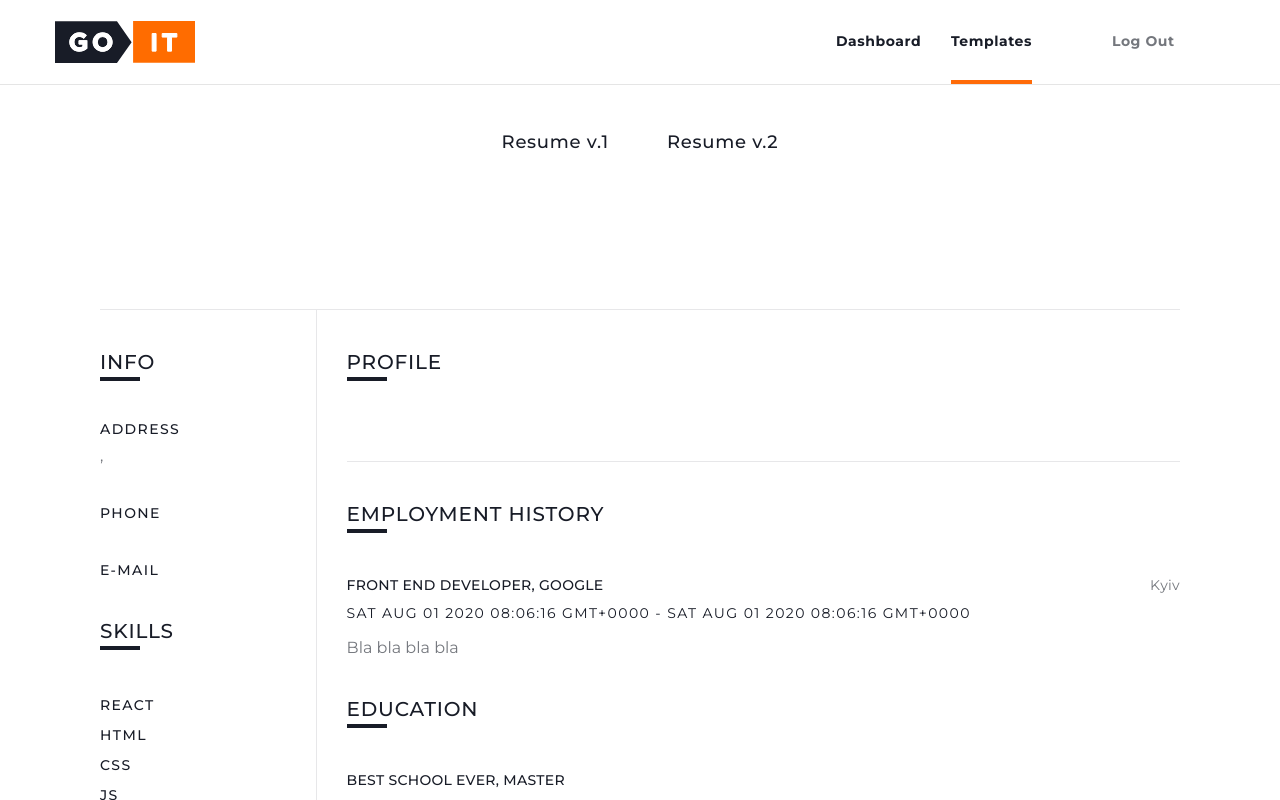
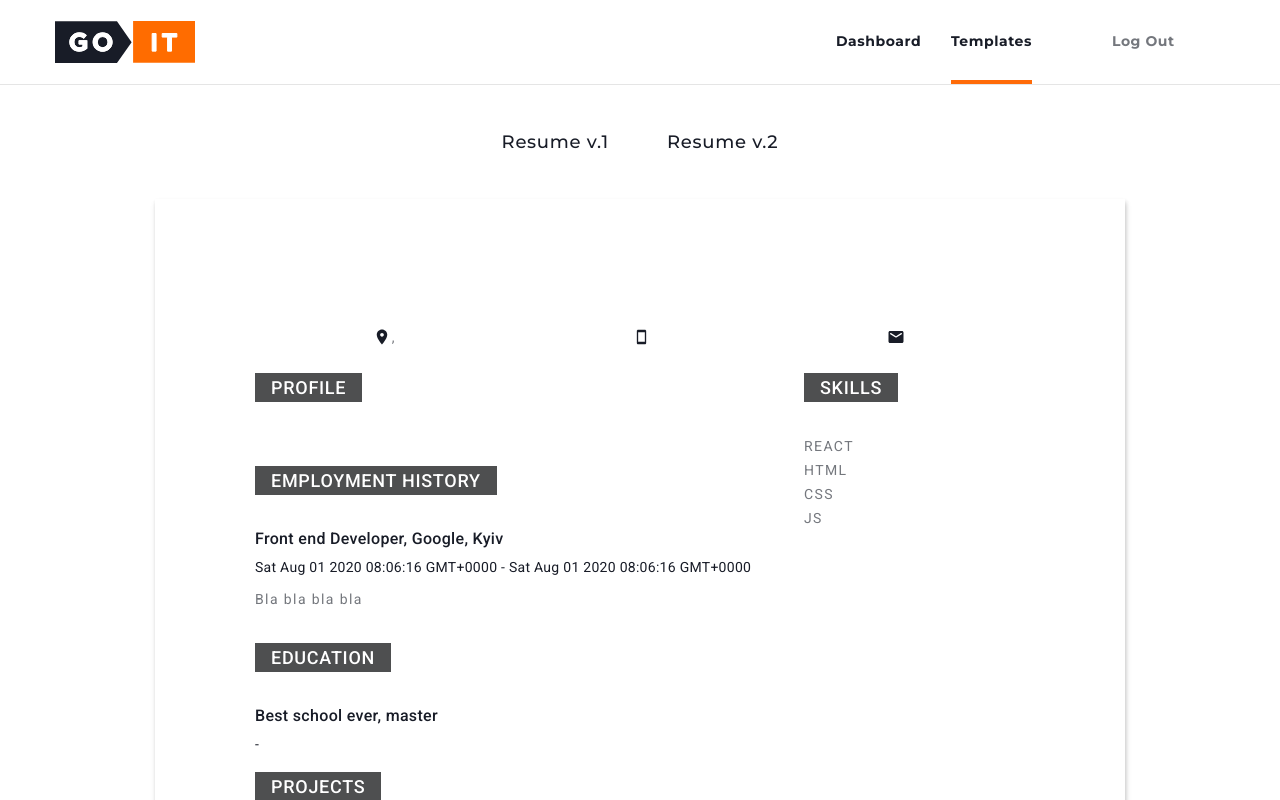
Before and after one commit to VovaMelnyk/Builder, a React (Create React App) app: page /templates/2 in a window 1280 px wide. Shown: the top 800 px of the page. Built offline with nearby package versions, Linux system fonts and the light colour scheme.

Commit message:
add exact

```diff
--- a/src/Containers/Templates/Templates.js
+++ b/src/Containers/Templates/Templates.js
@@ -34,7 +34,7 @@ const Templates = () => {
       </div>
 
       <Switch>
-        <Route path={`${path}`} component={Template_1} />
+        <Route exact path={`${path}`} component={Template_1} />
         <Route path={`${path}/2`} component={Template_2} />
       </Switch>
     </Fragment>
```
